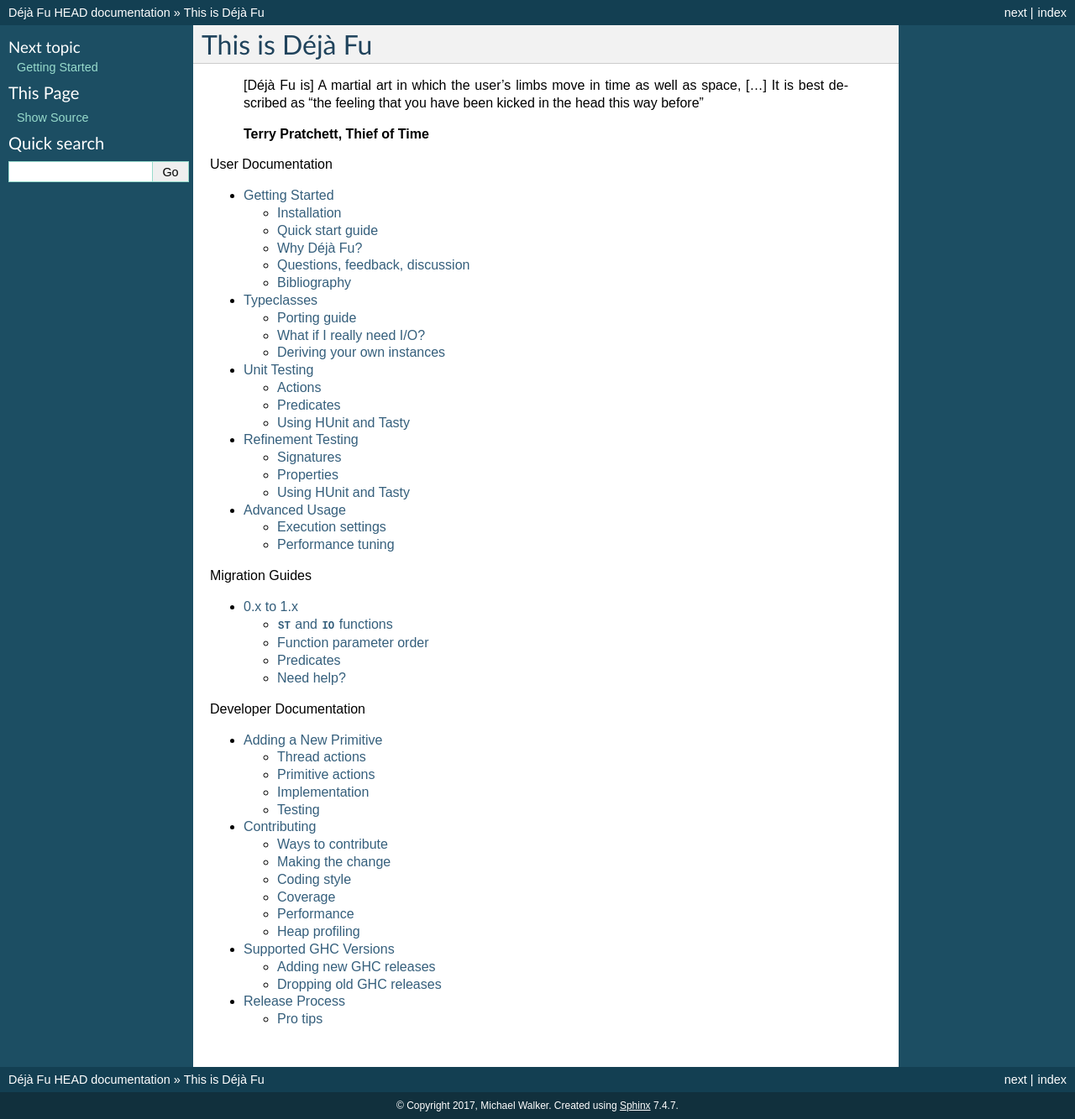
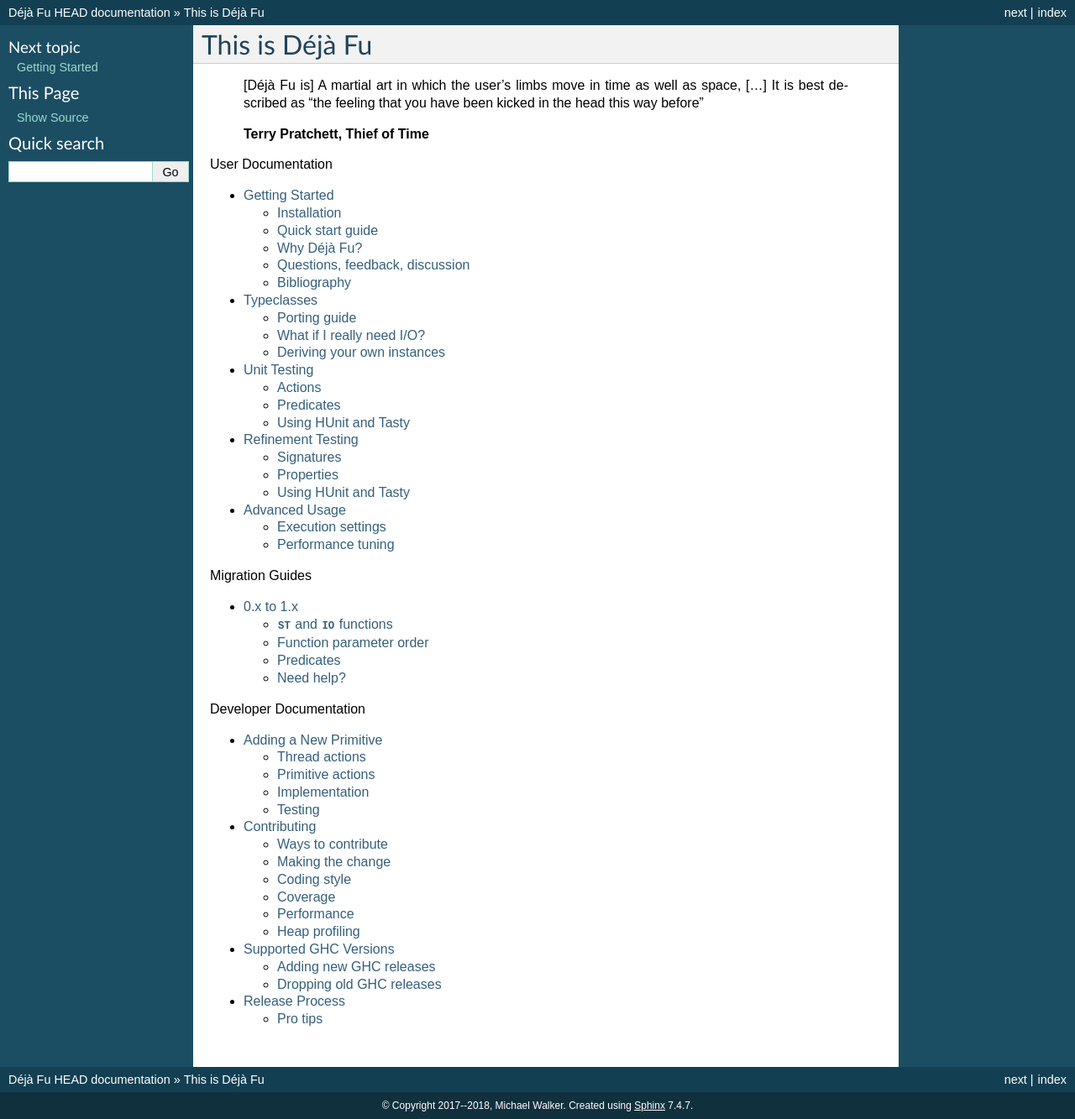
Before and after one commit to barrucadu/dejafu, a Sphinx documentation site: the page built from doc/index.rst, in a window 1280 px wide. Shown: the whole page at 84% size. Built offline with Sphinx 7.4.7, drawn with Linux system fonts in a browser that asks for light colours.

Commit message:
Bump website copyright year

```diff
--- a/doc/conf.py
+++ b/doc/conf.py
@@ -48,7 +48,7 @@
 
 # General information about the project.
 project = u'Déjà Fu'
-copyright = u'2017, Michael Walker'
+copyright = u'2017--2018, Michael Walker'
 author = u'Michael Walker'
 
 # External link destinations
```
